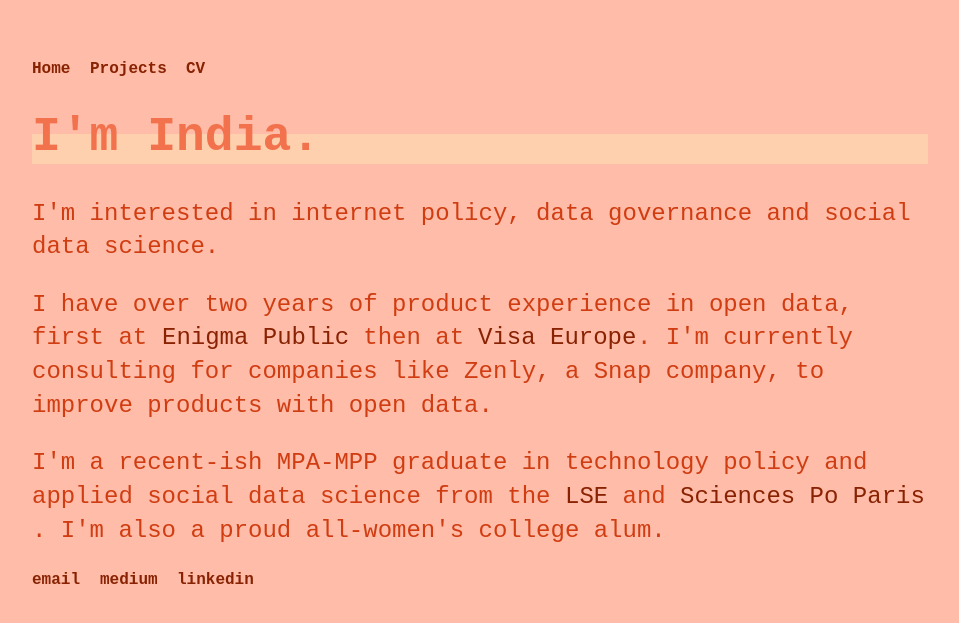
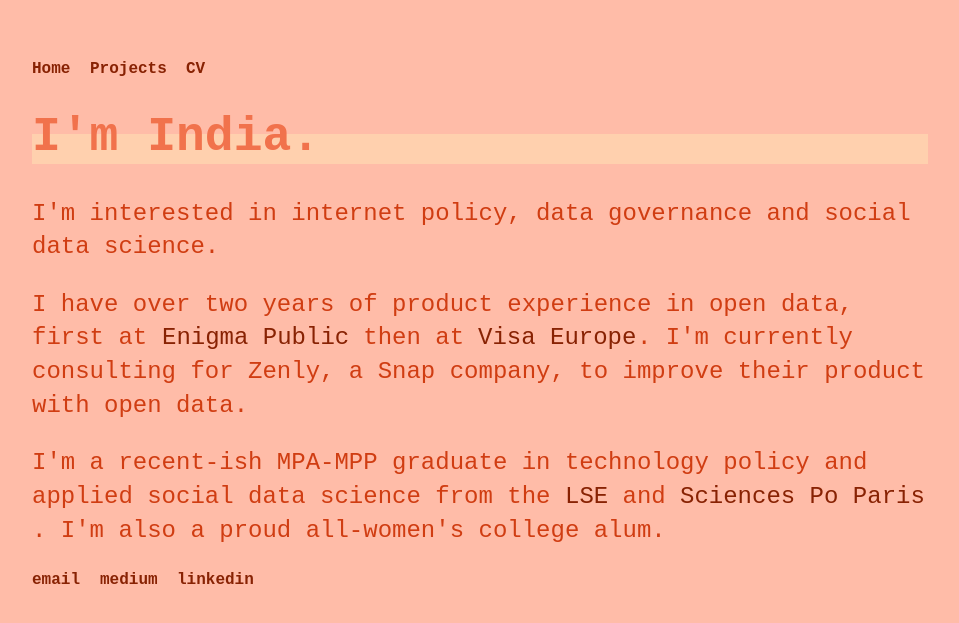
Before and after one commit to india-kerle/indy-web, a Jekyll site: the page built from index.html, in a window 1280 px wide. Shown: the top 623 px of the page, without its empty margins (160-1119 px from the left). Built offline with Jekyll 4.4.1, drawn with Linux system fonts in a browser that asks for light colours.

Commit message:
updated bio

```diff
--- a/index.html
+++ b/index.html
@@ -17,7 +17,7 @@
 	<h1>I'm India.</h1>
 	<p>I'm interested in internet policy, data governance and social data science.</p>
 	<p>
-		I have over two years of product experience in open data, first at <a href="https://en.wikipedia.org/wiki/Enigma_(company)#Enigma_Public" target = "_blank" class = "hvr-skew-forward">Enigma Public</a> then at <a href="https://developer.visa.com/" target = "_blank" class = "hvr-skew-forward">Visa Europe</a>. I'm currently consulting for companies like Zenly, a Snap company, to improve products with open data.
+		I have over two years of product experience in open data, first at <a href="https://en.wikipedia.org/wiki/Enigma_(company)#Enigma_Public" target = "_blank" class = "hvr-skew-forward">Enigma Public</a> then at <a href="https://developer.visa.com/" target = "_blank" class = "hvr-skew-forward">Visa Europe</a>. I'm currently consulting for Zenly, a Snap company, to improve their product with open data.
 	</p>
 	<p>
 		I'm a recent-ish MPA-MPP graduate in technology policy and applied social data science from the <a href="http://www.lse.ac.uk/school-of-public-policy" target = "_blank" class = "hvr-skew-forward">LSE</a> and <a href="https://www.sciencespo.fr/public/en/content/digital-new-technology-and-public-policy.html" target = "_blank" class = "hvr-skew-forward">Sciences Po Paris</a>. I'm also a proud all-women's college alum.
```
